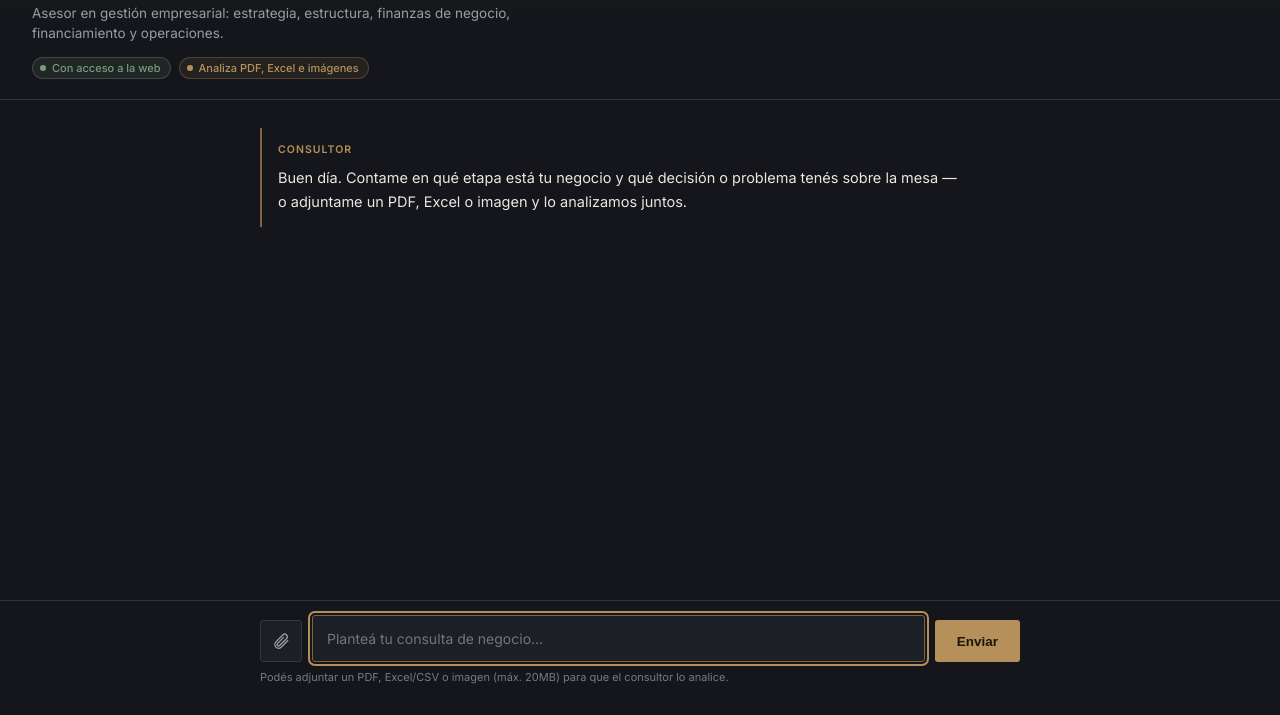
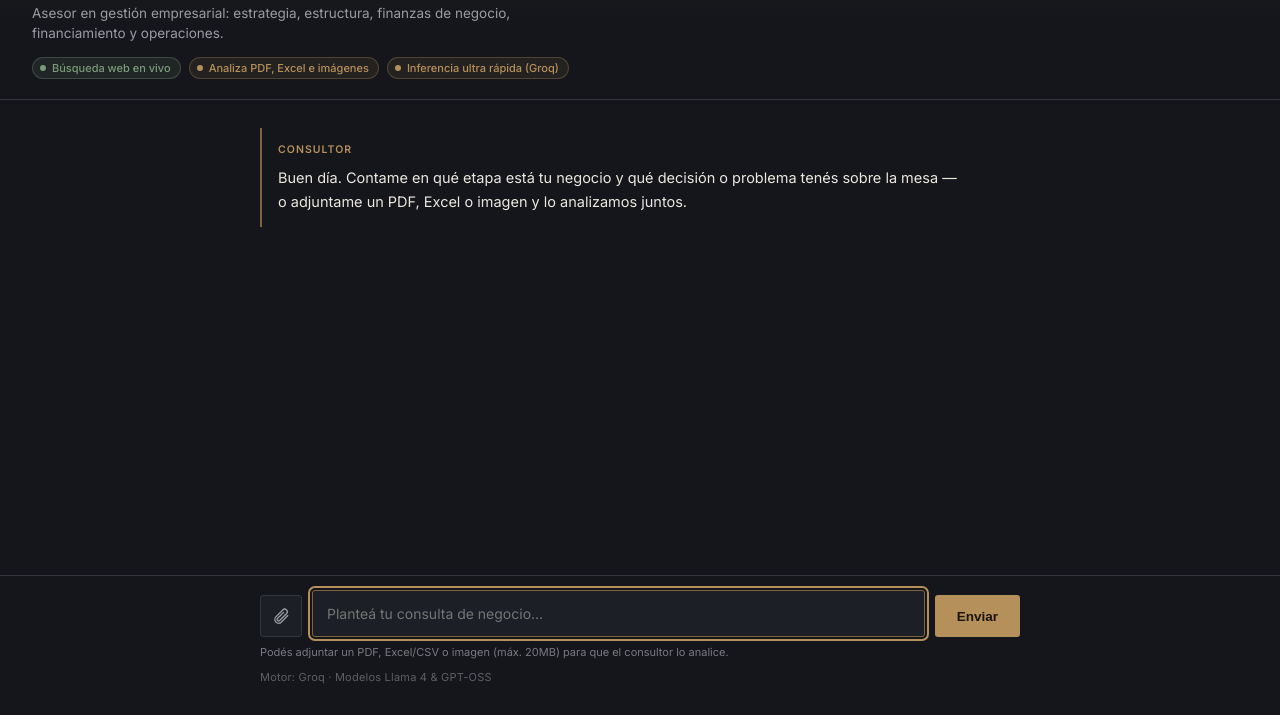
Before and after one commit to iscoruiz1107-cpu/Consultor-Pyme, a website: page public/index.html in a window 1280 px wide. Shown: the part 85-800 px from the top of the page. Drawn offline with nearby package versions, Linux system fonts and the light colour scheme.

Commit message:
Update index.html with new badges and hints

```diff
--- a/public/index.html
+++ b/public/index.html
@@ -218,6 +218,7 @@
   .hint {
     font-size: 11px; color: var(--ink-dim); margin-top: 8px; opacity: 0.75;
   }
+  .hint.credit { margin-top: 4px; opacity: 0.55; letter-spacing: 0.02em; }
 
   @media (prefers-reduced-motion: reduce) { .msg { animation: none; } .typing-dots span { animation: none; } }
   @media (max-width: 560px) {
@@ -242,8 +243,9 @@
     <h1>Consultor Estratégico</h1>
     <p class="subtitle">Asesor en gestión empresarial: estrategia, estructura, finanzas de negocio, financiamiento y operaciones.</p>
     <div class="badge-row">
-      <span class="badge"><span class="dot"></span>Con acceso a la web</span>
+      <span class="badge"><span class="dot"></span>Búsqueda web en vivo</span>
       <span class="badge alt"><span class="dot"></span>Analiza PDF, Excel e imágenes</span>
+      <span class="badge alt"><span class="dot"></span>Inferencia ultra rápida (Groq)</span>
     </div>
   </div>
   <div class="header-right">
@@ -272,6 +274,7 @@
       <button type="submit" class="send-btn" id="send">Enviar</button>
     </form>
     <p class="hint">Podés adjuntar un PDF, Excel/CSV o imagen (máx. 20MB) para que el consultor lo analice.</p>
+    <p class="hint credit">Motor: Groq · Modelos Llama 4 &amp; GPT-OSS</p>
   </div>
 </footer>
 
```
